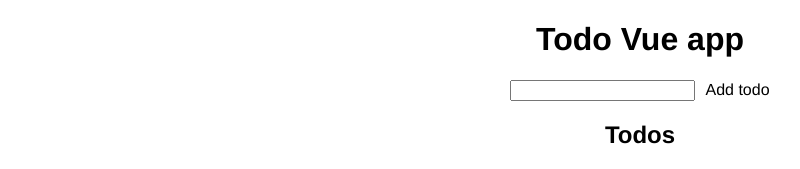
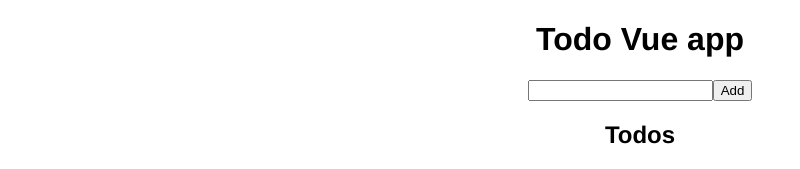
Before and after one commit to popovycholeg/vue-todo, a Vue app: page / in a window 1280 px wide. Shown: the top 169 px of the page, without its empty margins (0-800 px from the left). Built offline with nearby package versions, Linux system fonts and the light colour scheme.

Commit message:
Adding todo

```diff
--- a/src/App.vue
+++ b/src/App.vue
@@ -1,8 +1,8 @@
 <template>
   <div id="app">
     <h1>Todo Vue app</h1>
-    <AddTodo />
-    <Todos v-bind:todos="todos" />
+    <AddTodo :todos="todos" v-on:add-todo="addTodo" />
+    <Todos :todos="todos" />
   </div>
 </template>
 
@@ -44,6 +44,11 @@ export default {
     };
   },
   components: { AddTodo, Todos },
+  methods: {
+    addTodo(newTodoObj) {
+      this.todos = [...this.todos, newTodoObj];
+    },
+  },
 };
 </script>
 
--- a/src/components/AddTodo.vue
+++ b/src/components/AddTodo.vue
@@ -1,19 +1,38 @@
 <template>
-  <input type="text" v-model="newTodo" id="addTodo" />
-  <label for="addTodo" class="addTodo">Add todo</label>
+  <div>
+    <form @submit="addTodo">
+      <input type="text" v-model="title" name="title" />
+      <button type="submit">Add</button>
+    </form>
+  </div>
 </template>
-
 <script>
 export default {
   name: "AddTodo",
   props: {
-    msg: String,
+    todos: {
+      type: Array,
+      required: true,
+      default: () => [],
+    },
+  },
+  data() {
+    return {
+      title: "",
+    };
+  },
+  methods: {
+    addTodo(e) {
+      e.preventDefault();
+      const newTodoObj = {
+        id: this.todos.length + 1,
+        title: this.title,
+        completed: false,
+      };
+      this.$emit("add-todo", newTodoObj);
+      this.title = "";
+    },
   },
 };
 </script>
-
-<style lang="scss" scoped>
-.addTodo {
-  margin-left: 10px;
-}
-</style>
+<style scoped></style>
```
